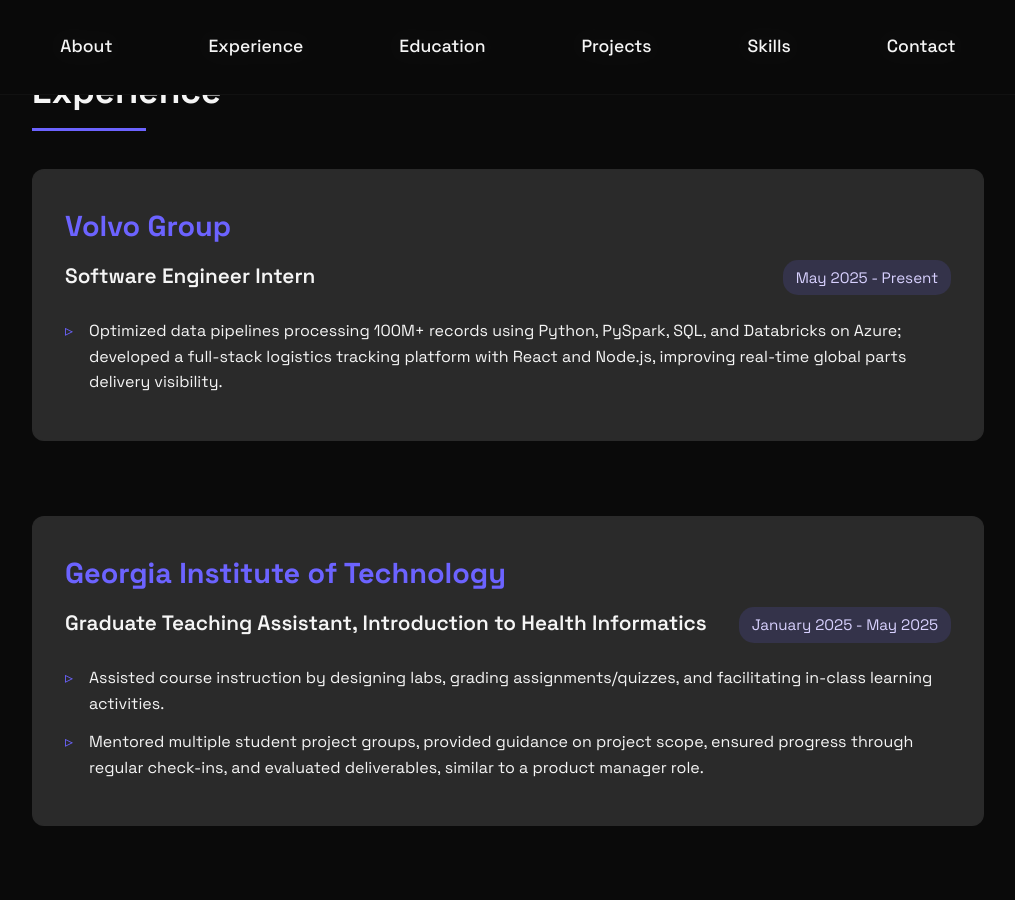
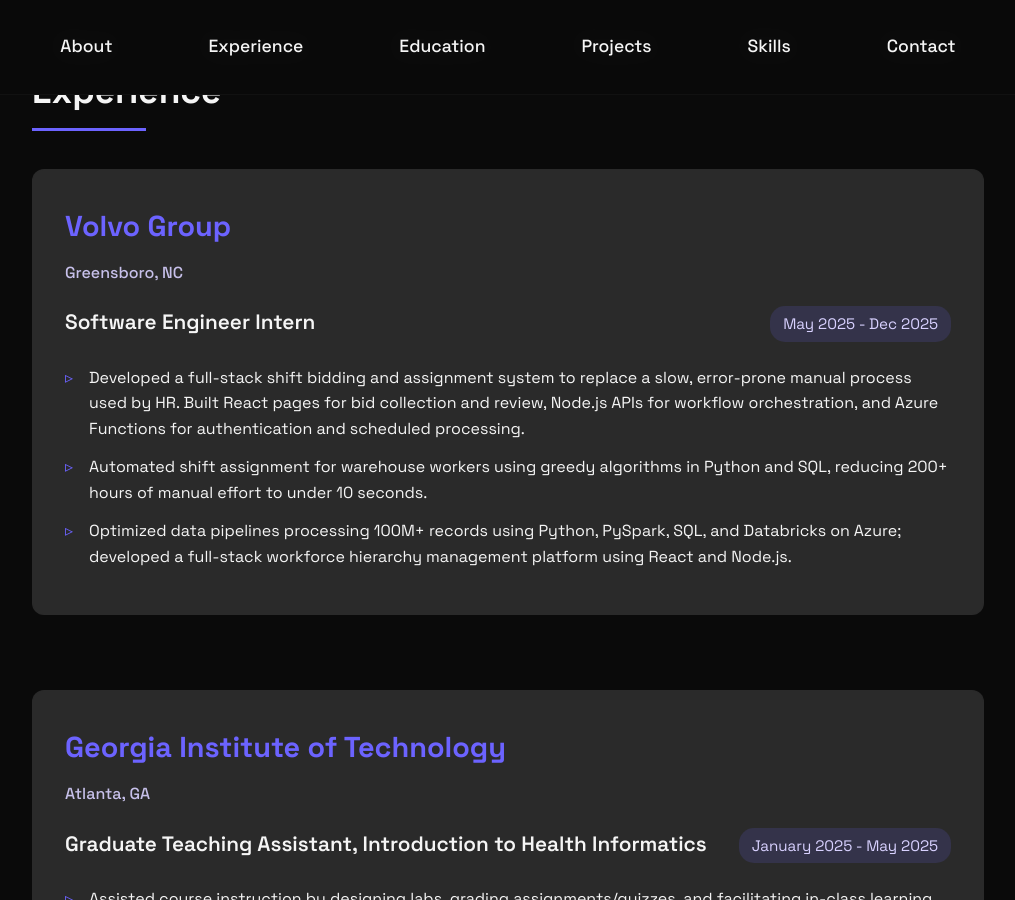
Before and after one commit to anubhav-mathur/anubhav-mathur.github.io, a Jekyll site: the page built from index.md, in a window 1280 px wide and 900 px high, scrolled down 967 px. Shown: the whole window, without its empty margins (132-1147 px from the left). Built offline with Jekyll 4.4.1, drawn with Linux system fonts in a browser that asks for light colours.

Commit message:
updated internship exp

```diff
--- a/assets/css/custom.css
+++ b/assets/css/custom.css
@@ -215,6 +215,14 @@
   font-size: 1.8rem;
   color: var(--primary-accent);
   margin-bottom: 0.5rem;
+}
+
+.company-location {
+  font-size: 1rem;
+  color: #d8d1ff;
+  margin-bottom: 1.2rem;
+  font-weight: 500;
+  opacity: 0.9;
 }
 
 .position-title {
--- a/index.md
+++ b/index.md
@@ -19,19 +19,23 @@
     <h2>Experience</h2>
     <div class="experience-item">
       <h3 class="company-name">Volvo Group</h3>
+      <div class="company-location">Greensboro, NC</div>
       <div class="position">
         <div class="position-header">
           <span class="position-title">Software Engineer Intern</span>
-          <span class="experience-duration">May 2025 - Present</span>
+          <span class="experience-duration">May 2025 - Dec 2025</span>
         </div>
         <ul class="bullet-list">
-          <li>Optimized data pipelines processing 100M+ records using Python, PySpark, SQL, and Databricks on Azure; developed
-a full-stack logistics tracking platform with React and Node.js, improving real-time global parts delivery visibility.</li>
+          <li>Developed a full-stack shift bidding and assignment system to replace a slow, error-prone manual process used by HR. Built React pages for bid collection and review, Node.js APIs for workflow orchestration, and Azure Functions for authentication and scheduled processing.</li>
+          <li>Automated shift assignment for warehouse workers using greedy algorithms in Python
+          and SQL, reducing 200+ hours of manual effort to under 10 seconds.</li>
+          <li>Optimized data pipelines processing 100M+ records using Python, PySpark, SQL, and Databricks on Azure; developed a full-stack workforce hierarchy management platform using React and Node.js.</li>
         </ul>
       </div>
     </div><br>
     <div class="experience-item">
       <h3 class="company-name">Georgia Institute of Technology</h3>
+      <div class="company-location">Atlanta, GA</div>
       <div class="position">
         <div class="position-header">
           <span class="position-title">Graduate Teaching Assistant, Introduction to Health Informatics</span>
@@ -45,6 +49,7 @@
     </div><br>
     <div class="experience-item">
       <h3 class="company-name">Fidelity Investments</h3>
+      <div class="company-location">Bangalore, IN</div>
       <div class="position">
         <div class="position-header">
           <span class="position-title">Lead Software Engineer</span>
```
